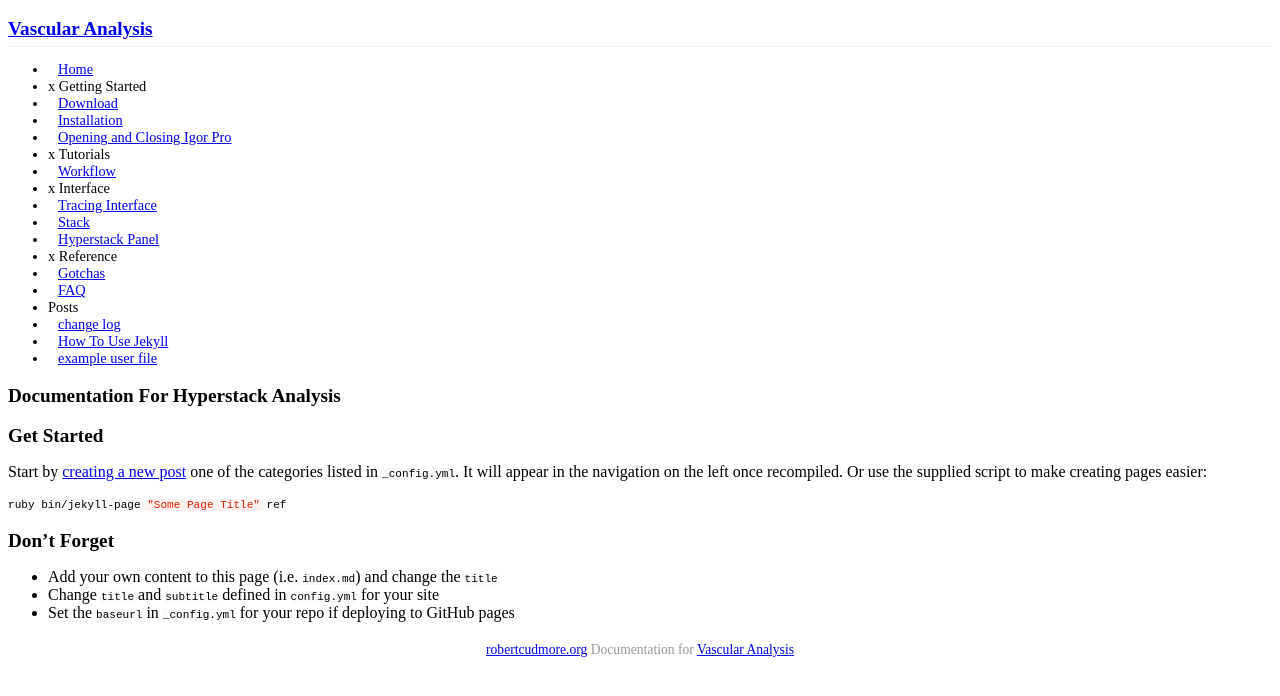
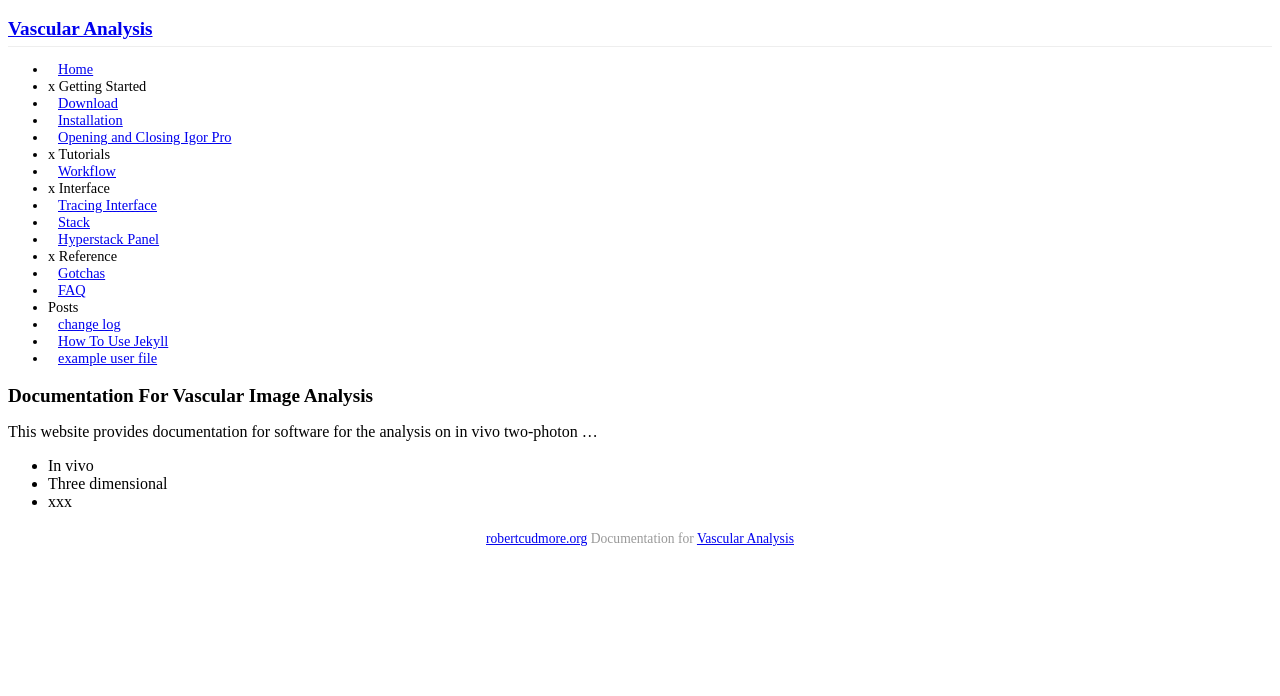
Before and after one commit to cudmore/Vascular-Analysis, a Jekyll site: the page built from index.md, in a window 1280 px wide. Shown: the top 696 px of the page. Built offline with Jekyll 4.4.1, drawn with Linux system fonts in a browser that asks for light colours; Markdown is read by kramdown in place of the engine named in the settings; a style sheet for code colours, icons or effects is not loaded.

Commit message:
Update index.md

````diff
--- a/index.md
+++ b/index.md
@@ -1,21 +1,13 @@
 ---
 layout: default
-title: "Hyperstack Analysis Documentation"
+title: "Vascular Image Documentation"
 ---
 
-####Documentation For Hyperstack Analysis
+####Documentation For Vascular Image Analysis
 
 
-#### Get Started
+This website provides documentation for software for the analysis on in vivo two-photon ...
 
-Start by [creating a new post](http://jekyllrb.com/docs/posts/) one of the categories listed in `_config.yml`. It will appear in the navigation on the left once recompiled. Or use the supplied script to make creating pages easier:
-
-```bash
-ruby bin/jekyll-page "Some Page Title" ref
-```
-
-#### Don't Forget
-
-- Add your own content to this page (i.e. `index.md`) and change the `title`
-- Change `title` and `subtitle` defined in `config.yml` for your site
-- Set the `baseurl` in `_config.yml` for your repo if deploying to GitHub pages
+- In vivo
+- Three dimensional
+- xxx
````
